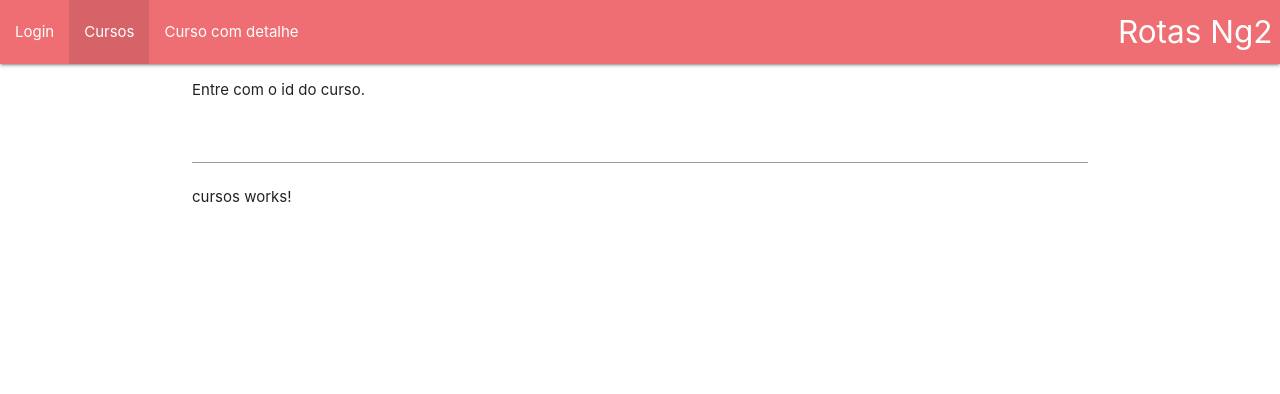
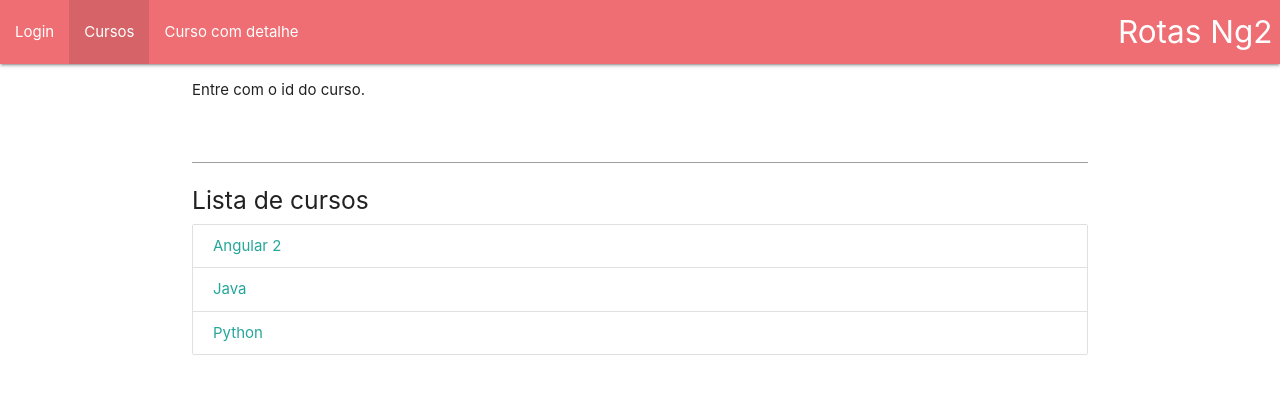
Before and after one commit to visued/angular-course-routes, an Angular app: page /cursos in a window 1280 px wide. Shown: the top 394 px of the page. Built offline with nearby package versions, Linux system fonts and the light colour scheme.

Commit message:
Rotas Imperativas: Redirecionamento via código

```diff
--- a/src/app/app.routing.ts
+++ b/src/app/app.routing.ts
@@ -1,16 +1,18 @@
 import { Routes, RouterModule } from '@angular/router';
+import { ModuleWithProviders } from '@angular/compiler/src/core';
 
 import { HomeComponent } from './home/home.component';
 import { LoginComponent } from './login/login.component';
 import { CursosComponent } from './cursos/cursos.component';
-import { ModuleWithProviders } from '@angular/compiler/src/core';
 import { CursoDetalheComponent } from './curso-detalhe/curso-detalhe.component';
+import { CursoNaoEncontradoComponent } from './curso-nao-encontrado/curso-nao-encontrado.component';
 
 const APP_ROUTES: Routes  = [
     { path: '', component: HomeComponent },
     { path: 'login', component: LoginComponent },
     { path: 'cursos', component: CursosComponent },
     { path: 'curso/:id', component: CursoDetalheComponent },
+    { path: 'nao-encontrado', component: CursoNaoEncontradoComponent },
 
 ];
 
--- a/src/app/curso-detalhe/curso-detalhe.component.html
+++ b/src/app/curso-detalhe/curso-detalhe.component.html
@@ -1 +1,3 @@
-<p>{{ id }}</p>
+<p>Id: {{ id }}</p>
+
+<p>Curso: {{curso?.nome}}</p>
--- a/src/app/curso-detalhe/curso-detalhe.component.ts
+++ b/src/app/curso-detalhe/curso-detalhe.component.ts
@@ -1,6 +1,7 @@
 import { Component, OnInit } from '@angular/core';
-import { ActivatedRoute } from '@angular/router';
+import { ActivatedRoute, Router } from '@angular/router';
 import { Subscription } from 'rxjs';
+import { CursosService } from '../cursos/cursos.service';
 
 @Component({
   selector: 'app-curso-detalhe',
@@ -9,10 +10,13 @@
 })
 export class CursoDetalheComponent implements OnInit {
 
-  id: string;
+  id: number;
   incricao: Subscription;
+  curso: any;
 
-  constructor(private route: ActivatedRoute) {
+  constructor(private route: ActivatedRoute,
+              private router: Router,
+              private cursoService: CursosService) {
     //this.id = this.route.snapshot.params['id'];
   }
 
@@ -20,8 +24,14 @@
     this.incricao = this.route.params.subscribe(
       (params: any) => {
         this.id = params['id'];
+        this.curso = this.cursoService.getCurso(this.id);
       }
     )
+
+    if(this.curso == null) {
+      this.router.navigate(['/nao-encontrado']);
+
+    }
   }
 
   ngOnDestroy() {
--- /dev/null
+++ b/src/app/curso-nao-encontrado/curso-nao-encontrado.component.html
@@ -0,0 +1 @@
+<h5>Curso nao encontrado!</h5>
--- /dev/null
+++ b/src/app/curso-nao-encontrado/curso-nao-encontrado.component.ts
@@ -0,0 +1,15 @@
+import { Component, OnInit } from '@angular/core';
+
+@Component({
+  selector: 'app-curso-nao-encontrado',
+  templateUrl: './curso-nao-encontrado.component.html',
+  styleUrls: ['./curso-nao-encontrado.component.css']
+})
+export class CursoNaoEncontradoComponent implements OnInit {
+
+  constructor() { }
+
+  ngOnInit() {
+  }
+
+}
--- a/src/app/cursos/cursos.component.html
+++ b/src/app/cursos/cursos.component.html
@@ -1 +1,5 @@
-<p>cursos works!</p>
+<h5>Lista de cursos</h5>
+
+<div class="collection">
+    <a [routerLink]="['/curso', curso.id]" routerLinkActive="router-link-active"  class="collection-item" *ngFor="let curso of cursos">{{ curso.nome }}</a>
+</div>
--- a/src/app/cursos/cursos.component.ts
+++ b/src/app/cursos/cursos.component.ts
@@ -1,4 +1,5 @@
 import { Component, OnInit } from '@angular/core';
+import { CursosService } from './cursos.service';
 
 @Component({
   selector: 'app-cursos',
@@ -7,9 +8,11 @@
 })
 export class CursosComponent implements OnInit {
 
-  constructor() { }
+  cursos: any[];
+  constructor(private cursosService: CursosService) { }
 
   ngOnInit() {
+    this.cursos = this.cursosService.getCursos();
   }
 
 }
--- /dev/null
+++ b/src/app/cursos/cursos.service.ts
@@ -0,0 +1,28 @@
+import { Injectable } from '@angular/core';
+
+@Injectable({
+  providedIn: 'root'
+})
+export class CursosService {
+
+  getCursos() {
+    return [
+      {id: 1, nome: 'Angular 2'},
+      {id: 2, nome: 'Java'},
+      {id: 3, nome: 'Python'}
+    ]
+  }
+
+  getCurso(id: number) {
+    let cursos = this.getCursos();
+    for(let i = 0; i < cursos.length; i++) {
+      let curso = cursos[i];
+      if(curso.id == id){
+        return curso;
+      }
+    }
+    return null;
+  }
+
+  constructor() { }
+}
```
Also changed, not shown: src/app/app.module.ts (+7 -2 lines), src/app/curso-nao-encontrado/curso-nao-encontrado.component.css (added), 2 other files (tests, documents, lock files or other folders).
